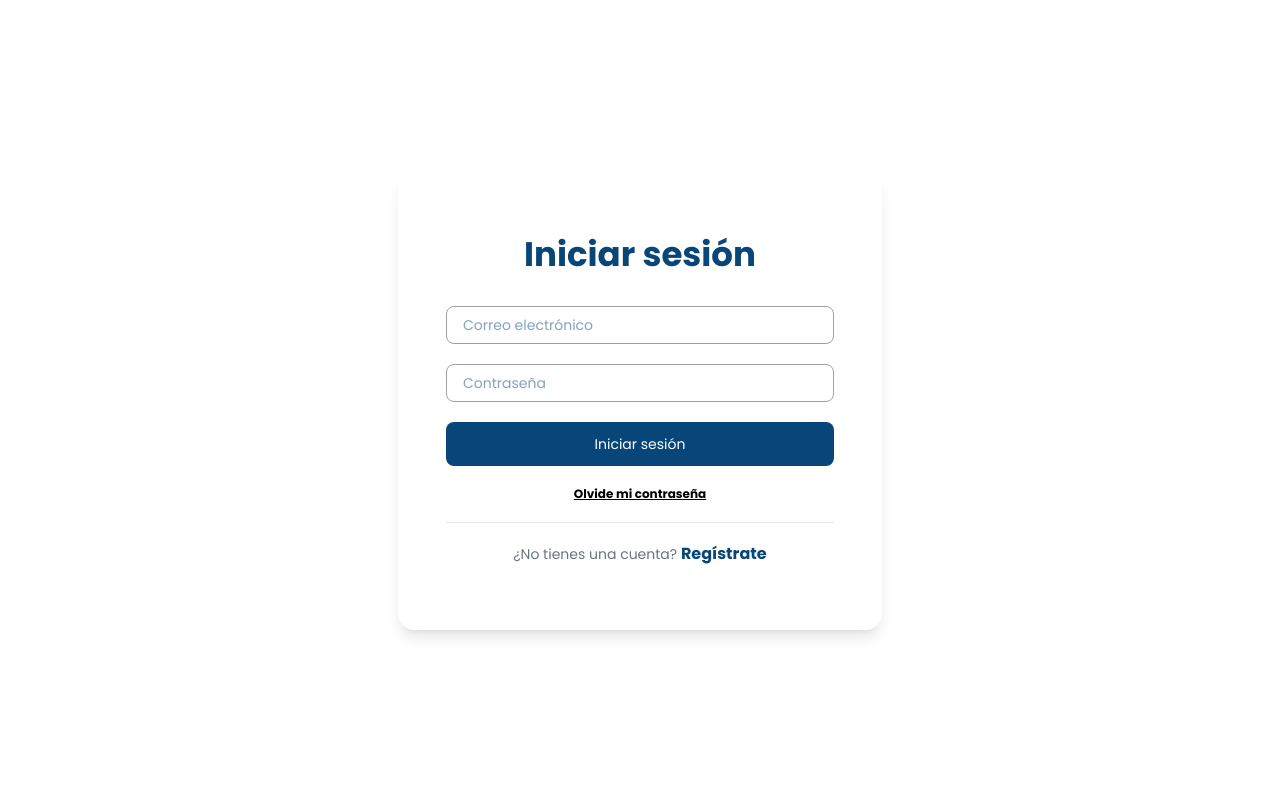
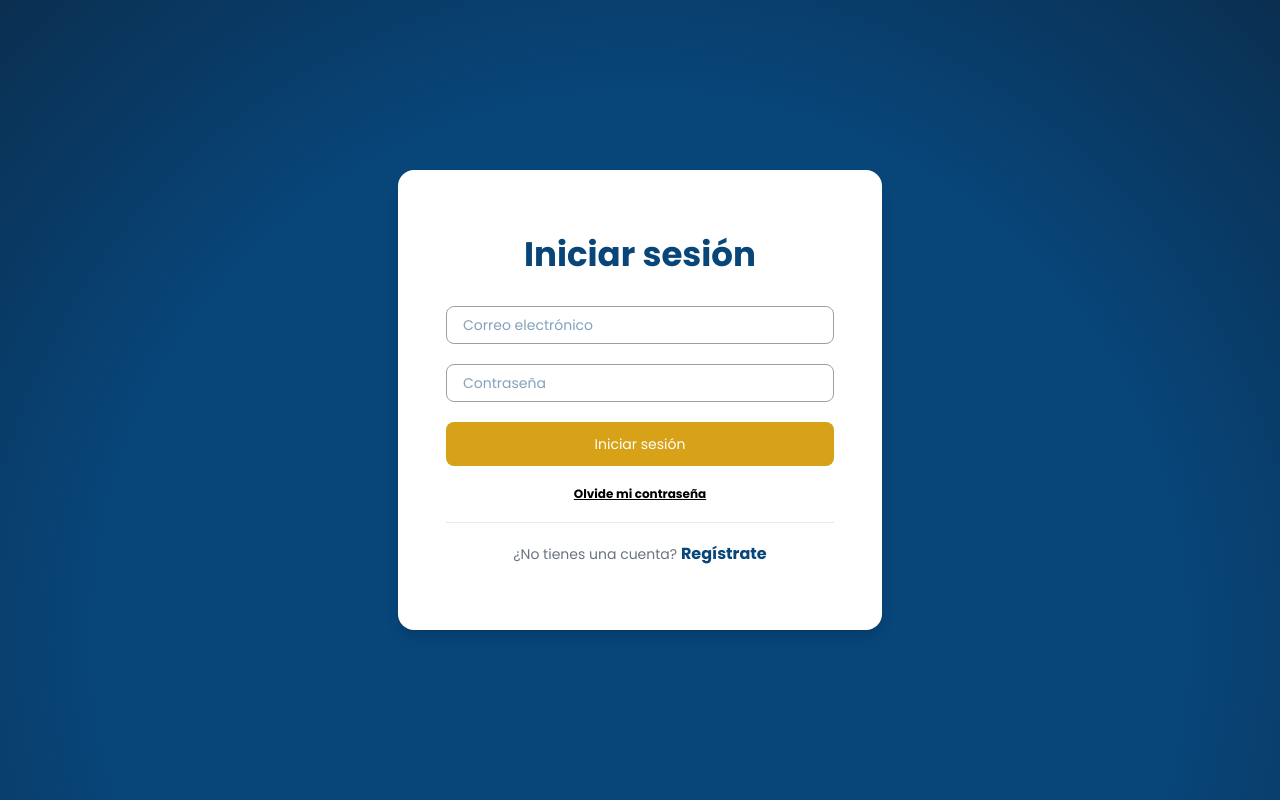
Before and after one commit to elynzx/lumina-frontend, a React (Vite) app: page /login in a window 1280 px wide. Built offline with nearby package versions, Linux system fonts and the light colour scheme.

Commit message:
refactor: replace inline styles with CSS utilities

```diff
--- a/src/components/atomic/Button/index.tsx
+++ b/src/components/atomic/Button/index.tsx
@@ -1,17 +1,19 @@
 import { clsx } from "clsx";
+
+type ButtonVariants = "primary" | "secondary" | "tertiary";
 
 interface Props {
     text: string
     onClick: () => void
-    inverse?: boolean
     fullWidth?: boolean
+    variant?: ButtonVariants
 }
 
 export const Button = ({
     text,
     onClick,
-    inverse = false,
-    fullWidth
+    fullWidth,
+    variant = "primary"
 }: Props) => {
 
     const handleClick = () => {
@@ -19,12 +21,26 @@ export const Button = ({
             onClick();
         }
     }
+
+    const getButtonClasses = () => {
+        switch (variant) {
+            case "primary":
+                return "bg-blue text-white";
+            case "secondary":
+                return "bg-white text-blue border border-blue";
+            case "tertiary":
+                return "bg-yellow text-white";
+            default:
+                return "bg-blue text-white";
+        }
+    };
+
     return (
         <button
             onClick={handleClick}
             className={clsx(
                 "h-[44px] py-4 px-9 flex items-center justify-center rounded-lg cursor-pointer text-sm",
-                inverse ? "bg-white text-blue border border-blue" : "bg-blue text-white",
+                getButtonClasses(),
                 fullWidth && "w-full"
             )}
         >
--- a/src/components/organism/Header/index.tsx
+++ b/src/components/organism/Header/index.tsx
@@ -14,13 +14,9 @@ export const Header = ({
   isHome = true,
 }: Props) => (
   <header
-    style={{
-      background: isHome
-        ? "rgba(255,255,255,0.15)"
-        : "var(--color-gradient-radial)",
-      backdropFilter: isHome ? "blur(8px)" : undefined,
-    }}
-    className="w-full grid grid-cols-[1fr_auto_1fr] items-center px-[180px] py-6"
+    className={`w-full grid grid-cols-[1fr_auto_1fr] items-center px-[180px] py-6 ${
+      isHome ? 'bg-header-home' : 'bg-gradient-radial'
+    }`}
   >
     <nav className="flex gap-6 items-center justify-start">
       <a href="/" className="text-white hover:underline">Inicio</a>
@@ -40,7 +36,7 @@ export const Header = ({
       <a href="/login" className="text-white hover:underline">
         Iniciar Sesión
       </a>
-      <Button text={buttonText} onClick={onClickAction} inverse />
+      <Button text={buttonText} onClick={onClickAction} variant="secondary" />
     </div>
   </header>
 );
--- a/src/components/organism/Modal/index.tsx
+++ b/src/components/organism/Modal/index.tsx
@@ -4,7 +4,7 @@ interface Props {
 
 export const Modal = ({ children }: Props) => {
     return (
-        <div   style={{ background: "var(--color-gradient-radial)" }}className="fixed top-0 left-0 w-full h-full flex items-center justify-center bg-">
+        <div className="fixed top-0 left-0 w-full h-full flex items-center justify-center bg-gradient-radial">
             <div className="bg-white py-[64px] px-[48px] min-w-[484px] rounded-2xl shadow-lg">
                 {children}
             </div>
--- a/src/components/organism/UserModal/index.tsx
+++ b/src/components/organism/UserModal/index.tsx
@@ -33,7 +33,7 @@ export const UserModal = ({
                 <div className="flex flex-col gap-5 w-full items-center">
                     <Input placeholder="Correo electrónico" />
                     <Input placeholder="Contraseña" />
-                    <Button text={buttonText} onClick={onClickAction} fullWidth />
+                    <Button text={buttonText} onClick={onClickAction} fullWidth variant="tertiary" />
                     {isLogin && <a className="text-xs text-black underline font-bold cursor-pointer" onClick={callBackPassword}>Olvide mi contraseña</a>}
                     <hr className="h-[1px] w-full border-light-bgray" />
                     <p className="text-gray-500 text-sm">{footerText} <a className="text-blue text-[16px] font-bold cursor-pointer" onClick={callBackFooter}>{footerLinkText}</a></p>
--- a/src/styles/utilities.css
+++ b/src/styles/utilities.css
@@ -28,9 +28,8 @@
             grid-template-columns: repeat(4, 1fr);
         }
     }
-}
 
-@utility text-title {
+    .text-title {
         font-size: 34px;
         line-height: 40px;
         font-weight: 600;
@@ -38,12 +37,21 @@
         color:var(--color-blue);
     }
 
-@utility card-title {
+    .card-title {
         font-size: 20px;
         text-align: center;
     }
 
-@utility card-description {
+    .card-description {
         font-size: 15px;
         text-align: center;
     }
+
+    .bg-gradient-radial {
+        background: var(--color-gradient-radial);
+    }
+
+    .bg-header-home {
+        background: rgba(255, 255, 255, 0.15);
+    }
+}
```
Lines whose indentation alone changed are shown as unchanged.
